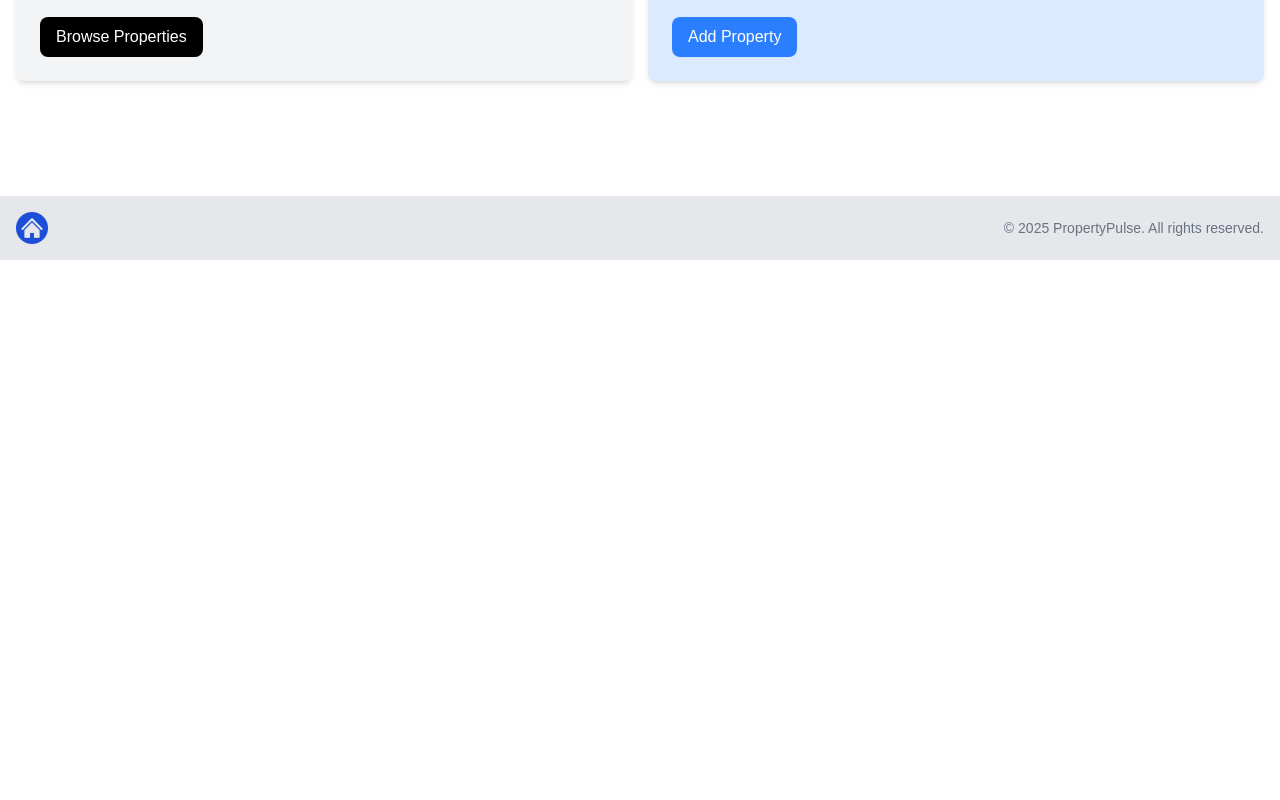
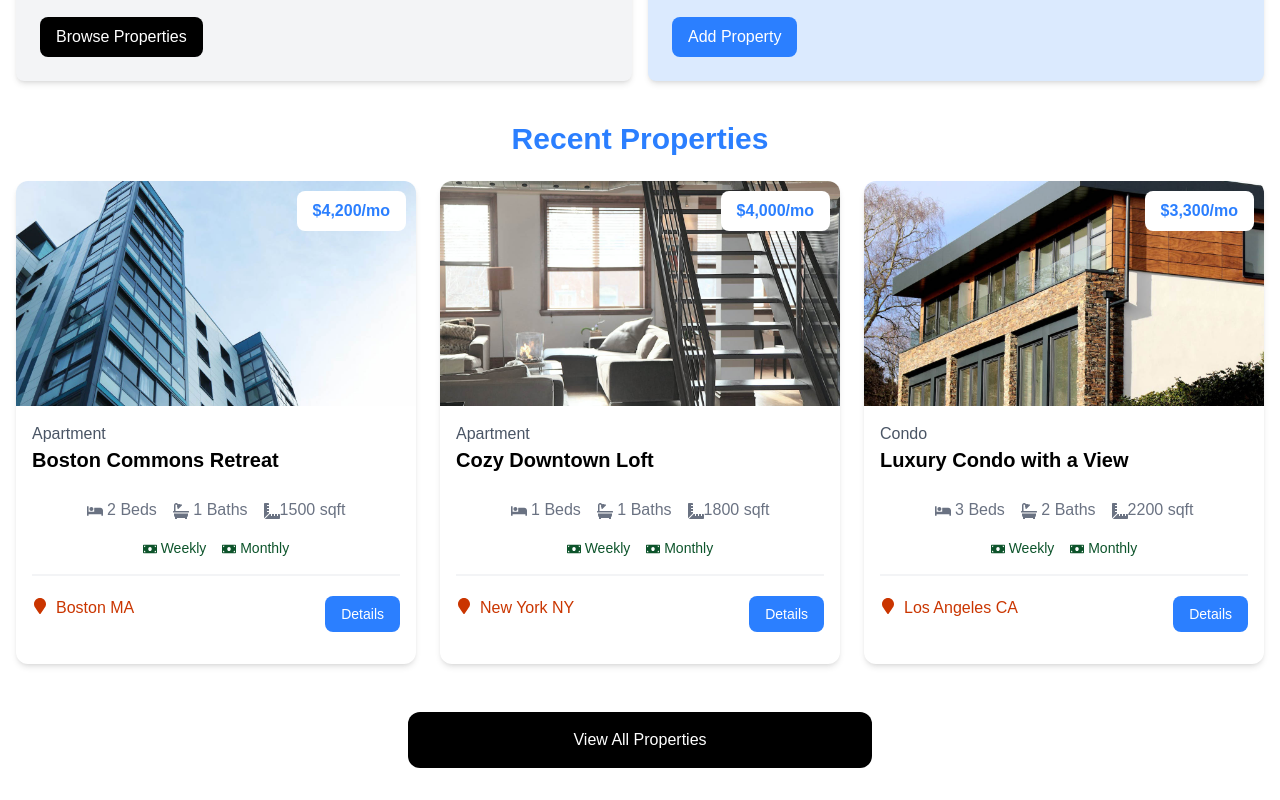
Before and after one commit to oluwakemi-dada/property-pulse, a Next.js app: page / in a window 1280 px wide. Shown: the part 540-1340 px from the top of the page. Before the commit the page ends 800 px from the top, so only its background shows below. Built offline with nearby package versions, Linux system fonts and the light colour scheme.

Commit message:
feat: loading and not-found page

```diff
--- a/app/layout.tsx
+++ b/app/layout.tsx
@@ -11,10 +11,10 @@ export const metadata = {
 
 const MainLayout = ({ children }: { children: ReactNode }) => {
   return (
-    <html>
-      <body>
+    <html className="h-full">
+      <body className="flex min-h-screen flex-col">
         <Navbar />
-        <main className='mb-36'>{children}</main>
+        <main className="flex-grow mb-36">{children}</main>
         <Footer />
       </body>
     </html>
--- /dev/null
+++ b/app/loading.tsx
@@ -0,0 +1,24 @@
+'use client';
+import ClipLoader from 'react-spinners/ClipLoader';
+
+const override = {
+  display: 'block',
+  margin: '100px auto',
+};
+
+type LoadingPageProps = {
+  loading: boolean;
+};
+
+const LoadingPage = ({ loading }: LoadingPageProps) => {
+  return (
+    <ClipLoader
+      color="#3b82f6"
+      loading={loading}
+      cssOverride={override}
+      size={150}
+      aria-label="Loading Spinner"
+    />
+  );
+};
+export default LoadingPage;
--- /dev/null
+++ b/app/not-found.tsx
@@ -0,0 +1,30 @@
+import Link from 'next/link';
+import { FaExclamationTriangle } from 'react-icons/fa';
+
+const NotFoundPage = () => {
+  return (
+    <section className="min-h-screen flex-grow bg-blue-50">
+      <div className="container m-auto max-w-2xl py-24">
+        <div className="m-4 mb-4 rounded-md border bg-white px-6 py-24 shadow-md md:m-0">
+          <div className="flex justify-center">
+            <FaExclamationTriangle className="fas fa-exclamation-triangle fa-5x text-8xl text-yellow-400"></FaExclamationTriangle>
+          </div>
+          <div className="text-center">
+            <h1 className="mt-4 mb-2 text-3xl font-bold">Page Not Found</h1>
+            <p className="mb-10 text-xl text-gray-500">
+              The page you are looking for does not exist.
+            </p>
+            <Link
+              href="/"
+              className="rounded bg-blue-700 px-6 py-4 font-bold text-white hover:bg-blue-800"
+            >
+              Go Home
+            </Link>
+          </div>
+        </div>
+      </div>
+      <div className="flex-grow"></div>
+    </section>
+  );
+};
+export default NotFoundPage;
--- a/app/page.tsx
+++ b/app/page.tsx
@@ -1,4 +1,5 @@
 import Hero from '@/components/Hero';
+import HomeProperties from '@/components/HomeProperties';
 import InfoBoxes from '@/components/InfoBoxes';
 
 const HomePage = () => {
@@ -6,6 +7,7 @@ const HomePage = () => {
     <>
       <Hero />
       <InfoBoxes />
+      <HomeProperties />
     </>
   );
 };
--- a/components/Footer.tsx
+++ b/components/Footer.tsx
@@ -5,7 +5,7 @@ const Footer = () => {
   const currentYear = new Date().getFullYear();
 
   return (
-    <footer className="fixed left-0 bottom-0 w-full bg-gray-200 py-4">
+    <footer className="bg-gray-200 py-4">
       <div className="container mx-auto flex flex-col items-center justify-between px-4 md:flex-row">
         <div className="mb-4 md:mb-0">
           <Image src={logo} alt="Logo" className="h-8 w-auto" />
--- /dev/null
+++ b/components/HomeProperties.tsx
@@ -0,0 +1,38 @@
+import Link from 'next/link';
+import PropertyCard from '@/components/PropertyCard';
+import properties from '@/properties.json';
+
+const HomeProperties = () => {
+  const recentProperties = properties.slice(0, 3);
+
+  return (
+    <>
+      <section className="px-4 py-6">
+        <div className="container-xl m-auto lg:container">
+          <h2 className="mb-6 text-center text-3xl font-bold text-blue-500">
+            Recent Properties
+          </h2>
+          <div className="grid grid-cols-1 gap-6 md:grid-cols-3">
+            {recentProperties.length === 0 ? (
+              <p>No Properties Found</p>
+            ) : (
+              recentProperties.map((property) => (
+                <PropertyCard key={property._id} property={property} />
+              ))
+            )}
+          </div>
+        </div>
+      </section>
+
+      <section className="m-auto my-6 max-w-lg px-6">
+        <Link
+          href="/properties"
+          className="block rounded-xl bg-black px-6 py-4 text-center text-white hover:bg-gray-700"
+        >
+          View All Properties
+        </Link>
+      </section>
+    </>
+  );
+};
+export default HomeProperties;
--- a/package.json
+++ b/package.json
@@ -12,7 +12,8 @@
     "next": "15.4.5",
     "react": "19.1.0",
     "react-dom": "19.1.0",
-    "react-icons": "^5.5.0"
+    "react-icons": "^5.5.0",
+    "react-spinners": "^0.17.0"
   },
   "devDependencies": {
     "@eslint/eslintrc": "^3",
```
Also changed, not shown: 1 other file (tests, documents, lock files or other folders).
